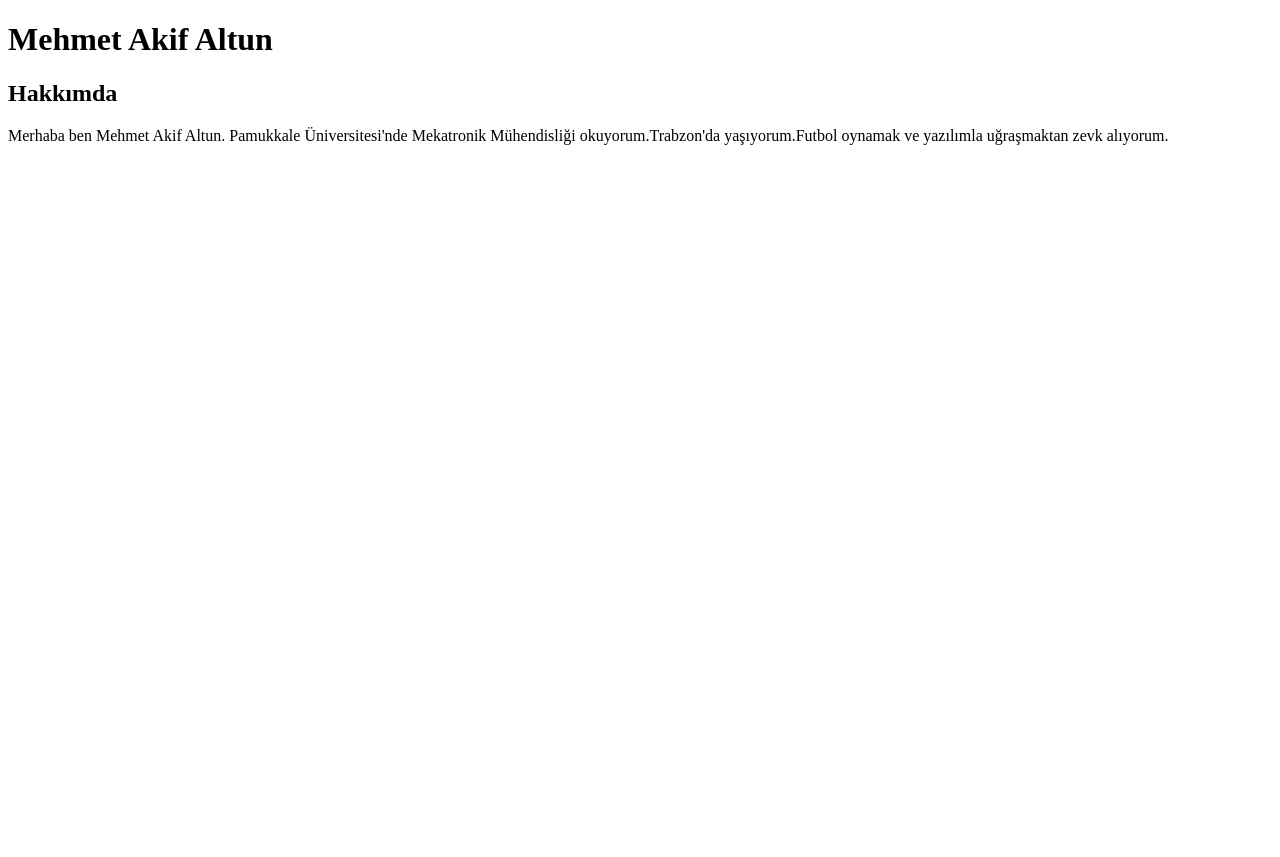
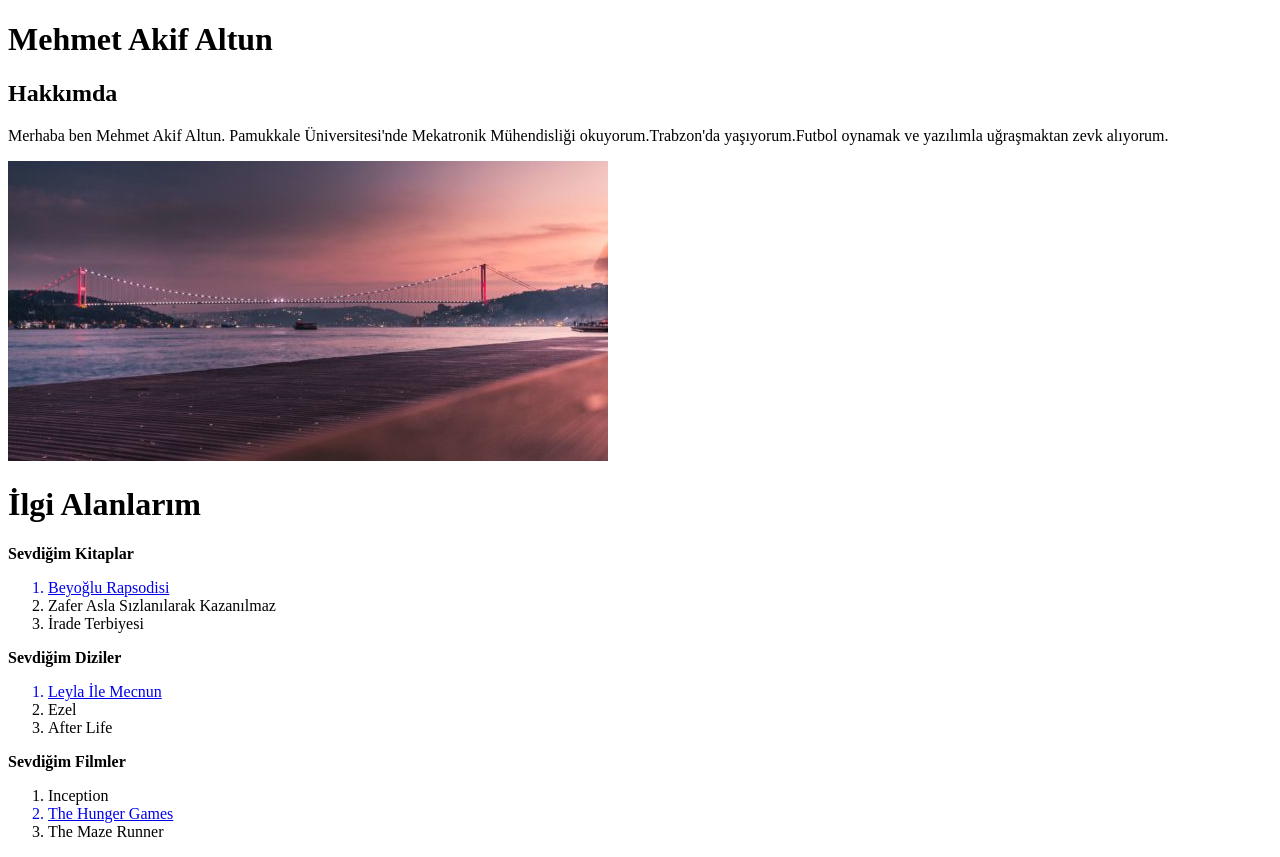
Before and after one commit to akifaltun/ilkwebsayfasi, a plain HTML site: page index.html in a window 1280 px wide. Before the commit the page ends 800 px from the top, so only its background shows below. Drawn offline with Linux system fonts and the light colour scheme.

Commit message:
ilgi alanları eklendi

```diff
--- a/index.html
+++ b/index.html
@@ -12,5 +12,26 @@
     <!--Hakkimda -->
     <h2>Hakkımda</h2>
     <p>Merhaba ben Mehmet Akif Altun. Pamukkale Üniversitesi'nde Mekatronik Mühendisliği okuyorum.Trabzon'da yaşıyorum.Futbol oynamak ve yazılımla uğraşmaktan zevk alıyorum.</p>
+    <img src="image/1.jpg" alt="manzara">
+
+    <h1>İlgi Alanlarım</h1>
+    <strong>Sevdiğim Kitaplar</strong>
+        <ol>
+            <a href="https://www.goodreads.com/book/show/6357096-beyo-lu-rapsodisi?from_search=true&from_srp=true&qid=1CuOaH9jPD&rank=1" target="_blank"><li>Beyoğlu Rapsodisi</li></a>
+            <li>Zafer Asla Sızlanılarak Kazanılmaz</li>
+            <li>İrade Terbiyesi</li>
+        </ol>
+    <strong>Sevdiğim Diziler</strong>
+        <ol>
+            <a href="https://www.imdb.com/title/tt1831164/" target="_blank"><li>Leyla İle Mecnun</li></a>
+            <li>Ezel</li>
+            <li>After Life</li>
+        </ol>
+    <strong>Sevdiğim Filmler</strong>
+        <ol>
+            <li>Inception</li>
+            <a href="https://www.imdb.com/title/tt1392170/" target="_blank"><li>The Hunger Games</li></a>
+            <li>The Maze Runner</li>
+        </ol>
 </body>
 </html>
```
Also changed, not shown: image/1.jpg (added).
